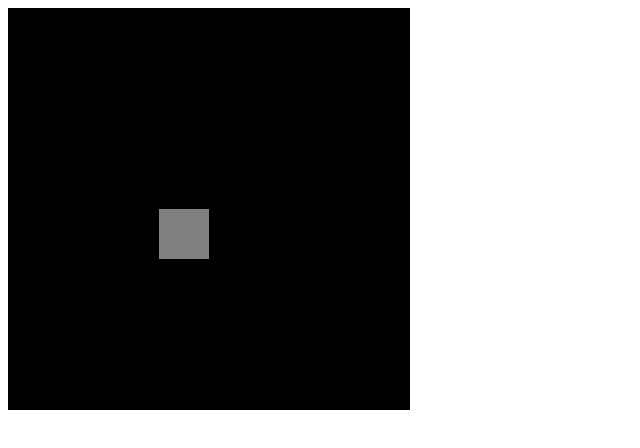
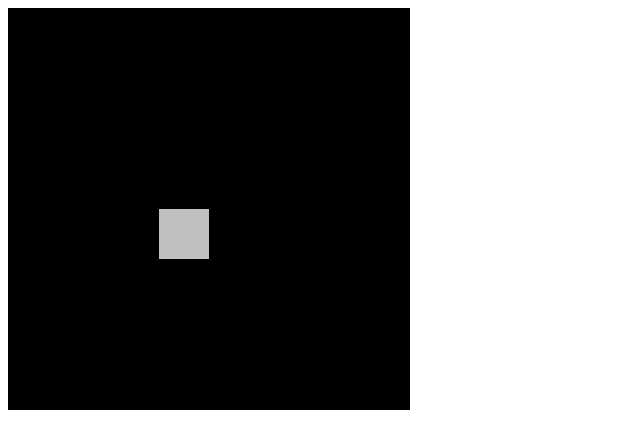
Before and after one commit to vvye/pixel-editor, a Vue app: page / in a window 1280 px wide. Shown: the top 448 px of the page, without its empty margins (0-640 px from the left). Built offline with nearby package versions, Linux system fonts and the light colour scheme.

Commit message:
Implement passing of selected color

```diff
--- a/src/App.vue
+++ b/src/App.vue
@@ -1,6 +1,6 @@
 <template>
     <div id="app">
-        <PixelCanvas cell-size="50" num-cells="8" />
+        <PixelCanvas cell-size="50" num-cells="8" :selected-color="192"/>
     </div>
 </template>
 
--- a/src/components/PixelCanvas.vue
+++ b/src/components/PixelCanvas.vue
@@ -7,7 +7,8 @@ export default {
     name: 'PixelCanvas',
     props: {
         cellSize: Number,
-        numCells: Number
+        numCells: Number,
+        selectedColor: Number
     },
     data: function () {
         return {
@@ -31,7 +32,7 @@ export default {
         },
         render: function() {
 
-            this.grid[4][3] = 128;
+            this.grid[4][3] = this.selectedColor;
 
             for (let row = 0; row < this.numCells; row++) {
                 for (let col = 0; col < this.numCells; col++) {
```
